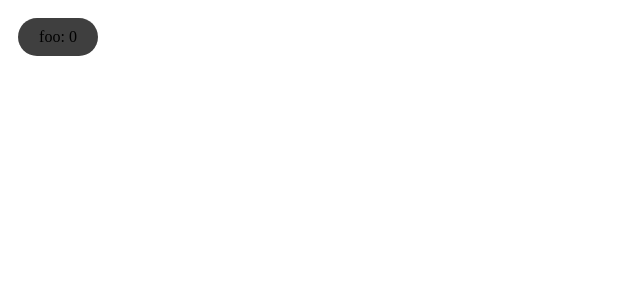
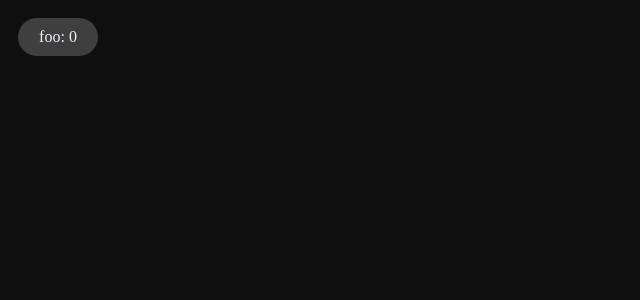
Before and after one commit to joe-opensrc/vue-openweather, a Vue app: page / in a window 1280 px wide. Shown: the top 300 px of the page, without its empty margins (0-640 px from the left). Built offline with nearby package versions, Linux system fonts and the light colour scheme.

Commit message:
change to "dark-theme"

```diff
--- a/src/App.vue
+++ b/src/App.vue
@@ -1,6 +1,14 @@
 <script setup>
   import BarChart from './components/BarChart.vue'
 </script>
+
+<style>
+  body {
+    background-color: #0f0f0f;
+    color: #f0f0ff;
+  }
+
+</style>
 
 <template>
   <div id="app">
```
